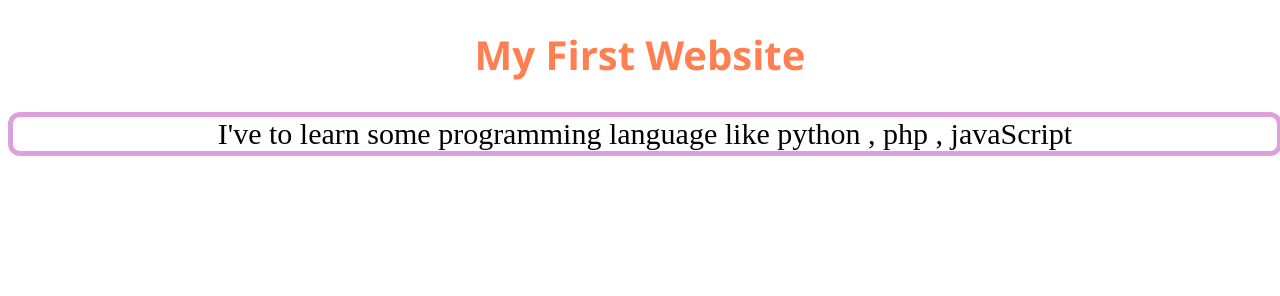
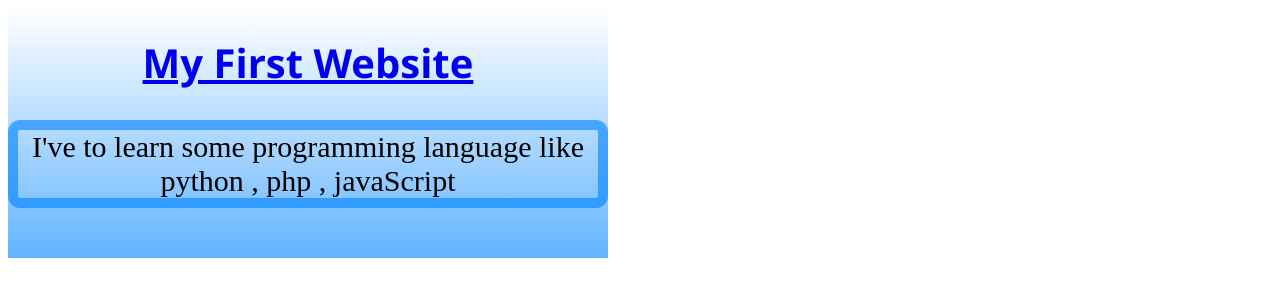
Before and after one commit to Md-Mahbub-Sk/my-first-website, a plain HTML site: page index.html in a window 1280 px wide. Drawn offline with Linux system fonts and the light colour scheme.

Commit message:
changed file

```diff
--- a/index.html
+++ b/index.html
@@ -4,10 +4,23 @@
     <meta charset="UTF-8">
     <meta name="viewport" content="width=device-width, initial-scale=1.0">
     <title>first website</title>
+    <style>
+        .show{
+            height:250px;
+            width:600px;
+            background: linear-gradient(white,rgba(0, 132, 255, 0.616));
+            overflow:hidden;
+        }
+        h1:hover{
+            color:violet;
+        }
+    </style>
 </head>
 <body>
-     <h1 style="text-align:center; text-transform: capitalize; font-size: 40px; font-family: 'Segoe UI', Tahoma, Geneva, Verdana, sans-serif; color:coral">my first website</h1>
-     <p style="border:5px solid plum; border-radius: 12px; font-size: 30px; text-align:center; width:100%">I've to learn some programming language like python , php , javaScript</p>
+    <div class="show">
+     <h1 style="text-align:center; text-transform: capitalize; font-size: 40px; font-family: 'Segoe UI', Tahoma, Geneva, Verdana, sans-serif; color:whitesmoke" class="myf"><a href="#">my first website</a></h1>
+     <p style="border:10px solid rgba(0, 132, 255, 0.616); border-radius: 12px; font-size: 30px; text-align:center;">I've to learn some programming language like python , php , javaScript</p>
+    </div>
 
 </body>
 </html>
```
